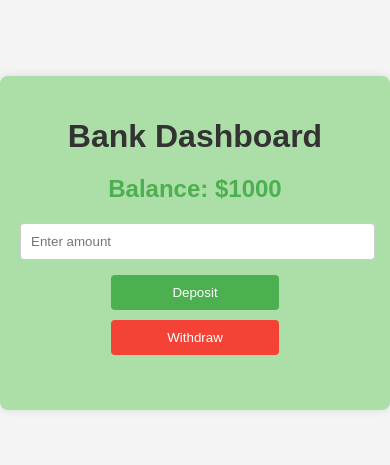
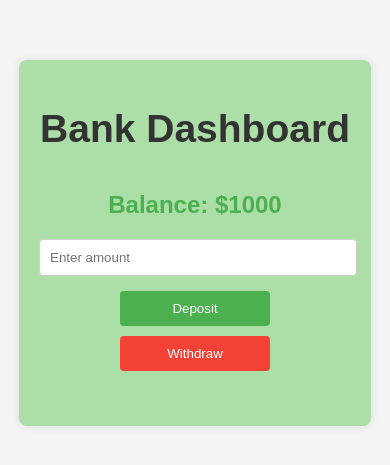
Before and after one commit to surbhipw/Banking_Dashboard, a plain HTML site: page index.html in a window 390 px wide. Shown: the part 179-644 px from the top of the page. Drawn offline with Linux system fonts and the light colour scheme.

Commit message:
second commit

```diff
--- a/style.css
+++ b/style.css
@@ -16,6 +16,9 @@ body {
     box-shadow: 0 0 10px rgba(0, 0, 0, 0.1);
     width: 350px;
     text-align: center;
+    display: flex; /**/
+    flex-wrap:wrap; /**/
+    flex-direction:column;
 }
 
 h1 {
@@ -57,6 +60,19 @@ h1 {
 
 .alert {
     margin-top: 10px;
-    color: red;
+    color: rgb(166, 16, 16);
     height: 20px;
 }
+
+@media (max-width:600px) {
+  .container{
+    /* background-color: aqua; */
+    width:80%;
+  }
+
+  h1{
+    font-size:39px;
+    /* background-color: blue; */
+  }
+
+}
```
